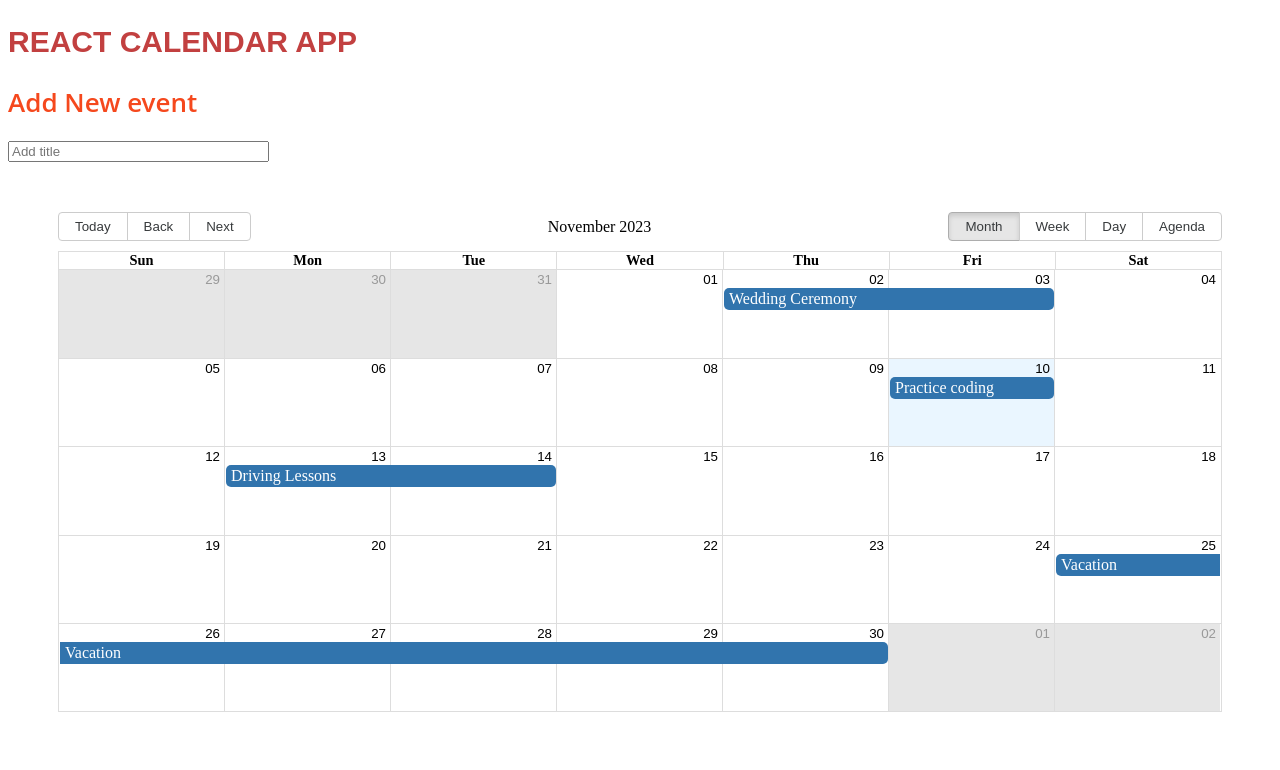
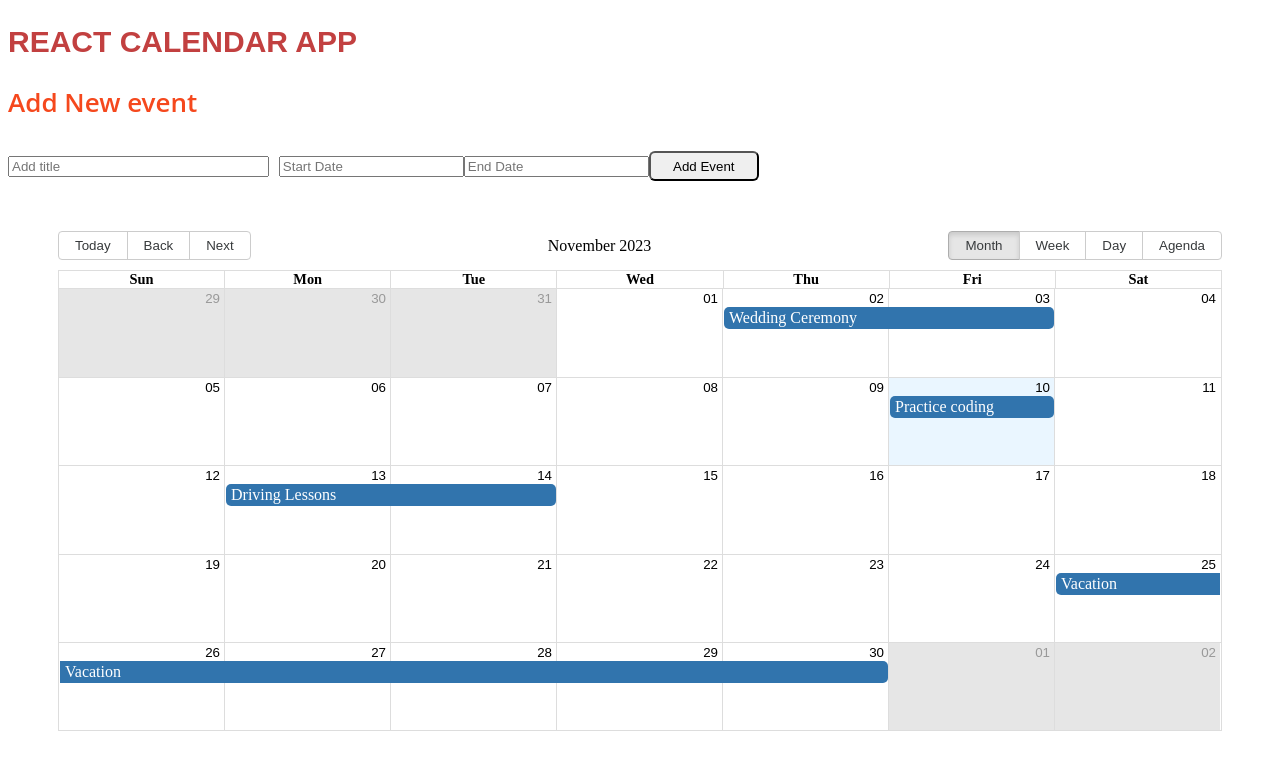
Before and after one commit to michael-ono/calendar-event-react, a React (Vite) app: page / in a window 1280 px wide. Shown: the top 770 px of the page. Built offline with nearby package versions, Linux system fonts and the light colour scheme.

Commit message:
feature: add calendar event

```diff
--- a/src/App.jsx
+++ b/src/App.jsx
@@ -1,3 +1,4 @@
+import * as dateFnsLocale from "date-fns/locale/en-US";
 import { Calendar, dateFnsLocalizer } from "react-big-calendar";
 import format from "date-fns/format";
 import parse from "date-fns/parse";
@@ -6,9 +7,9 @@ import getDay from "date-fns/getDay";
 import "react-big-calendar/lib/css/react-big-calendar.css";
 import ReactDatePicker from "react-datepicker";
 import { useState } from "react";
-import * as dateFnsLocale from "date-fns/locale/en-US";
-import moment from "moment/moment";
 import styled from "styled-components";
+import "react-datepicker/dist/react-datepicker.css";
+// import moment from "moment/moment";
 import "./App.css";
 
 let locale = dateFnsLocale;
@@ -62,19 +63,40 @@ const App = () => {
     setAllEvents([...allEvents, newEvent]);
   }
 
+  const handleAddEvent = () => {
+
+  }
+
   return (
     <div className="App">
       <StyledHeading>REACT CALENDAR APP</StyledHeading>
+
+      {/* <CenteredDiv> */}
         <StyledSubHeading>Add New event</StyledSubHeading>
-
-      <div>
+        {/* <InputWrapper> */}
           <TextInput
             type="text"
             placeholder="Add title"
             value={newEvent.title}
             onChange={(e) => setNewEvent({...newEvent, title: e.target.value})}
           />
-      </div>
+          <ReactDatePicker
+            placeholderText="Start Date"
+            style={{Marginright: "10px"}}
+            selected={newEvent.start}
+            onChange={(start) => setNewEvent({...newEvent, start})}
+          />
+          <ReactDatePicker
+            placeholderText="End Date"
+            style={{Marginright: "10px"}}
+            selected={newEvent.end}
+            onChange={(start) => setNewEvent({...newEvent, end})}
+          />
+          <SubmitButton type="submit" onClick={handleAddEvent}>
+            Add Event
+          </SubmitButton>
+        {/* </InputWrapper> */}
+      {/* </CenteredDiv> */}
 
       <Calendar
         localizer={localizer}
@@ -107,3 +129,24 @@ const TextInput = styled.input`
   width: 20%;
   margin-right: 10px;
 `;
+
+const SubmitButton = styled.button`
+  margin-top: 10px;
+  display: inline-block;
+  width: 110px;
+  height: 30px;
+  border-radius: 6px;
+
+`;
+
+const SectionWrapper = styled.div`
+  display: flex;
+  justify-content: center;
+  align-items: center;
+`;
+
+const InputWrapper = styled.div`
+  display: flex;
+  justify-content: center;
+  flex-direction: column
+`;
```
Lines whose indentation alone changed are shown as unchanged.
